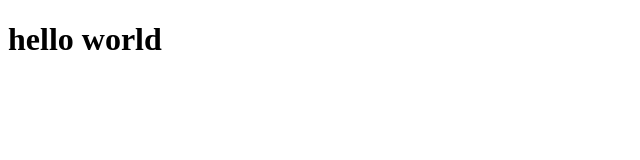
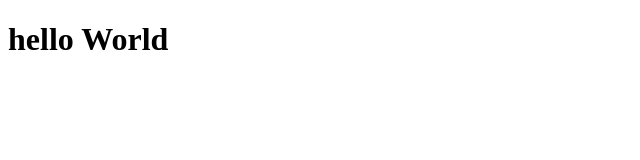
Before and after one commit to Aliyanshaikh66/SMIT, a plain HTML site: page index.html in a window 1280 px wide. Shown: the full height of the page, 0-640 px from the left. Drawn offline with Linux system fonts and the light colour scheme.

Commit message:
Update index.html

```diff
--- a/index.html
+++ b/index.html
@@ -6,7 +6,7 @@
     <title>SMIT</title>
 </head>
 <body>
-    <h1>hello world</h1>
+    <h1>hello World</h1>
 
 
 
```
